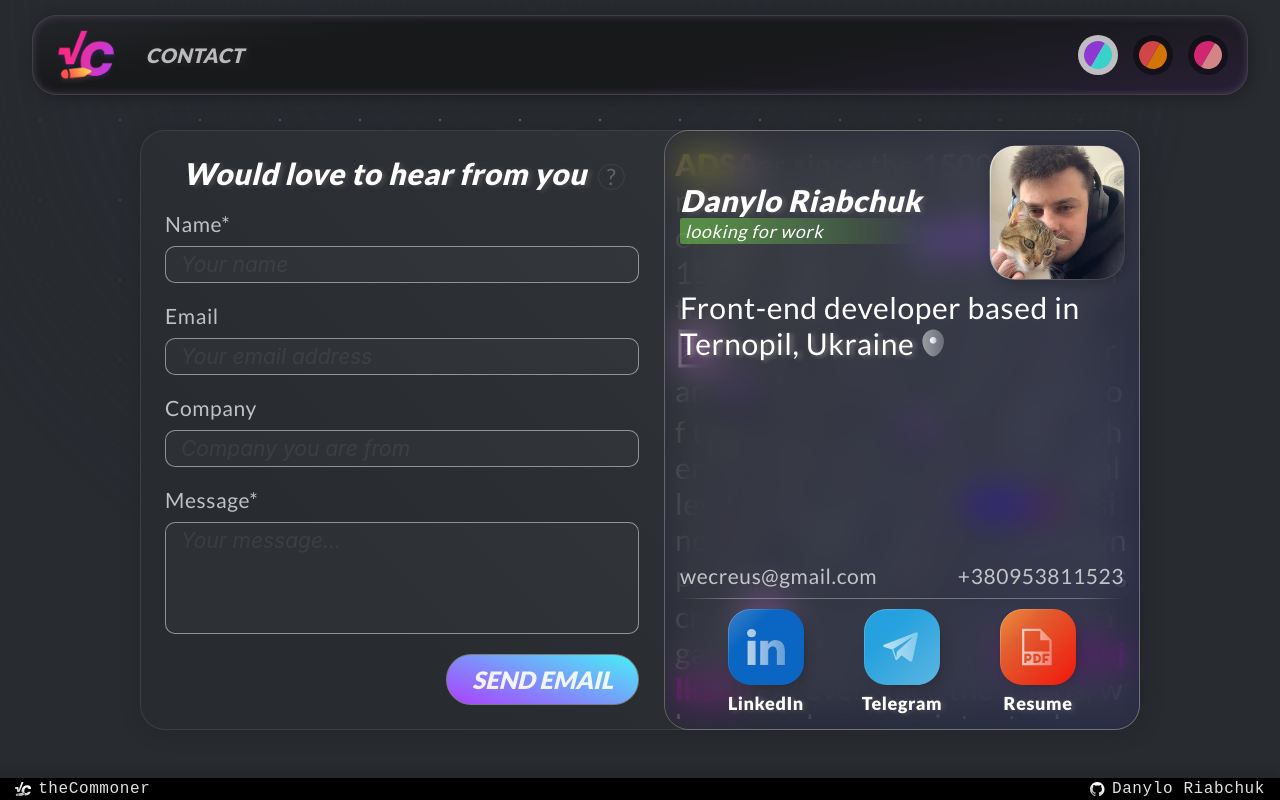
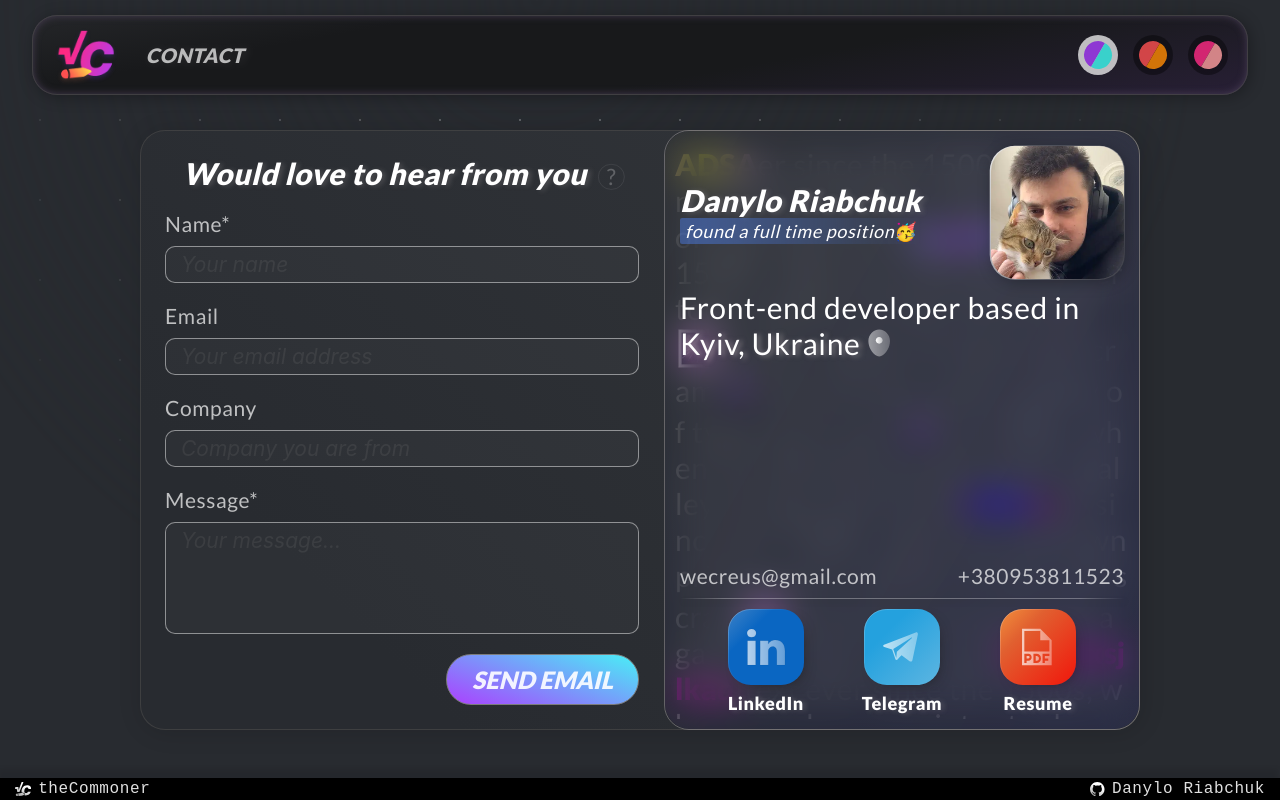
Before and after one commit to wecreus/theCommoner-next, a Next.js app: page /contact in a window 1280 px wide. Built offline with nearby package versions, Linux system fonts and the light colour scheme; no server answers.

Commit message:
feat: update contact page

```diff
--- /dev/null
+++ b/app/lib/utils/enums/index.ts
@@ -0,0 +1,4 @@
+export enum CONTACT_LOCATION {
+  TITLE = "Kyiv, Ukraine",
+  MAP_LINK = "https://www.google.com.ua/maps/@50.4425753,30.4744236,11.55z",
+}
--- a/app/ui/FormSiderbar/FormSidebar.scss
+++ b/app/ui/FormSiderbar/FormSidebar.scss
@@ -106,9 +106,13 @@
         border-radius: 2px;
         background: linear-gradient(
           90deg,
-          rgba(125, 245, 78, 0.445) 10%,
+          rgba(78, 131, 245, 0.445) 10%,
           rgba(255, 255, 255, 0)
         );
+
+        &-emoji {
+          font-style: normal;
+        }
       }
     }
 
--- a/app/ui/FormSiderbar/FormSidebar.tsx
+++ b/app/ui/FormSiderbar/FormSidebar.tsx
@@ -4,6 +4,7 @@ import MapIcon from "@/public/icons/map.svg";
 import Linkedin from "@/public/icons/linkedin.svg";
 import Telegram from "@/public/icons/telegram.svg";
 import PDFicon from "@/public/icons/PDF.svg";
+import { CONTACT_LOCATION } from "@/lib/utils/enums";
 import { memo } from "react";
 import "./FormSidebar.scss";
 
@@ -57,7 +58,10 @@ const FormSidebar = memo(() => {
         <div className="Form-profile__head">
           <div className="Form-profile__name">
             <b>Danylo Riabchuk</b>
-            <span className="Form-profile__name--work">Looking for work</span>
+            <div className="Form-profile__name--work">
+              found a full time position
+              <span className="Form-profile__name--work-emoji">🥳</span>
+            </div>
           </div>
           <div
             className="Form-profile__picture"
@@ -70,14 +74,12 @@ const FormSidebar = memo(() => {
           Front-end developer based in{" "}
           <a
             className={"Form-profile__description--link"}
-            href={
-              "https://www.google.com/maps/place/Ternopil,+Ternopil+Oblast,+46003/@46.9651469,19.2062124,3.98z"
-            }
+            href={CONTACT_LOCATION.MAP_LINK}
             target={"_blank"}
             rel="noopener noreferrer"
             title={"Show on the map"}
           >
-            Ternopil, Ukraine
+            {CONTACT_LOCATION.TITLE}
             <MapIcon className="Form-profile__description--link-icon" />
           </a>
         </p>
```
